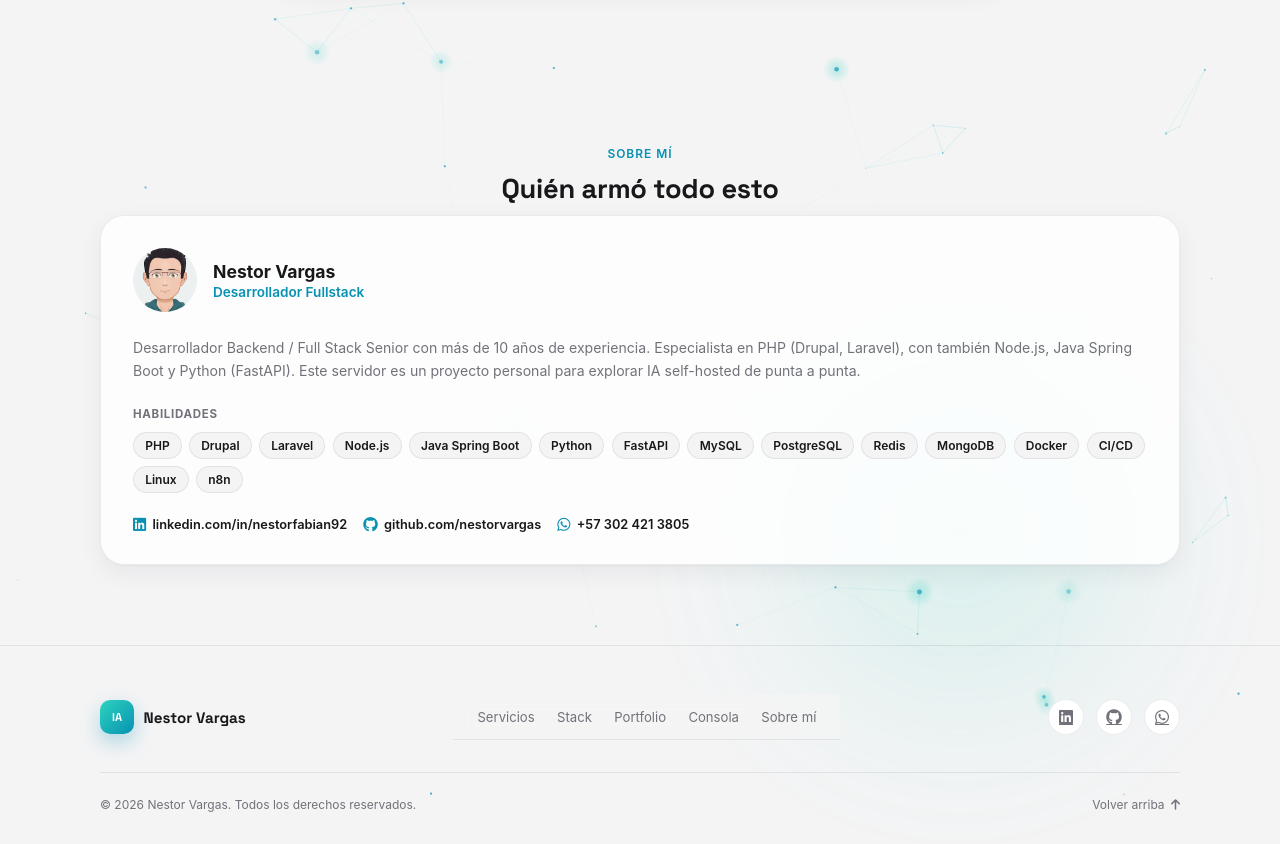
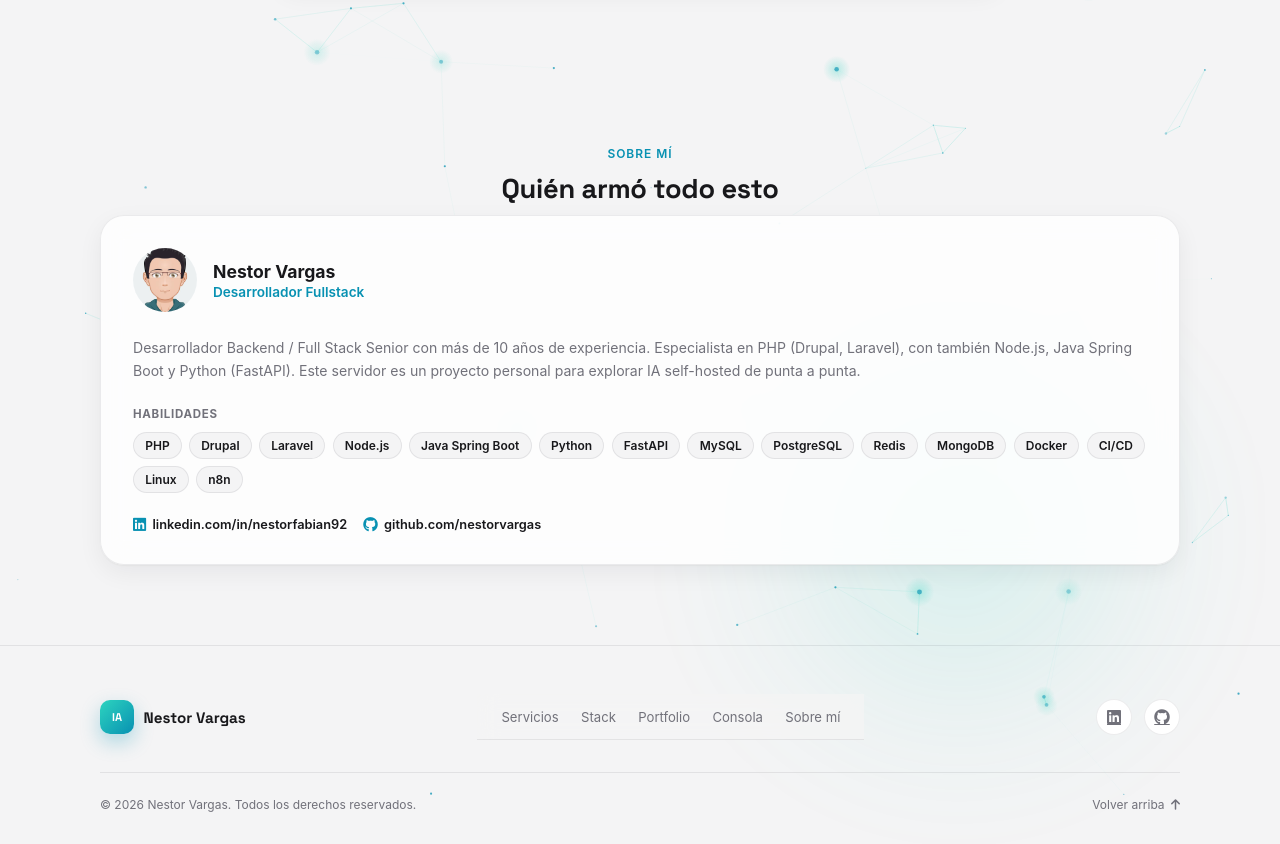
Before and after one commit to nestorvargas/mi-web, a React (Vite) app: page / in a window 1280 px wide. Shown: the part 3903-4747 px from the top of the page. Built offline with nearby package versions, Linux system fonts and the light colour scheme.

Commit message:
chore(portal): remove WhatsApp contact links

```diff
--- a/src/components/AboutMe.tsx
+++ b/src/components/AboutMe.tsx
@@ -46,10 +46,6 @@ export default function AboutMe() {
               <i className="fa-brands fa-github" />
               <span>github.com/nestorvargas</span>
             </a>
-            <a href="https://wa.me/573024213805" target="_blank" rel="noopener noreferrer">
-              <i className="fa-brands fa-whatsapp" />
-              <span>+57 302 421 3805</span>
-            </a>
           </div>
         </div>
       </div>
--- a/src/components/Footer.tsx
+++ b/src/components/Footer.tsx
@@ -22,9 +22,6 @@ export default function Footer() {
           <a href="https://github.com/nestorvargas" target="_blank" rel="noopener noreferrer" aria-label="GitHub">
             <i className="fa-brands fa-github" />
           </a>
-          <a href="https://wa.me/573024213805" target="_blank" rel="noopener noreferrer" aria-label="WhatsApp">
-            <i className="fa-brands fa-whatsapp" />
-          </a>
         </div>
       </div>
 
--- a/src/components/Terminal.tsx
+++ b/src/components/Terminal.tsx
@@ -89,12 +89,6 @@ function Contact() {
         <span className="term-muted">GitHub  </span>
         <a href="https://github.com/nestorvargas" target="_blank" rel="noopener noreferrer">
           github.com/nestorvargas
-        </a>
-      </p>
-      <p>
-        <span className="term-muted">WhatsApp</span>{' '}
-        <a href="https://wa.me/573024213805" target="_blank" rel="noopener noreferrer">
-          +57 302 421 3805
         </a>
       </p>
     </>
```
